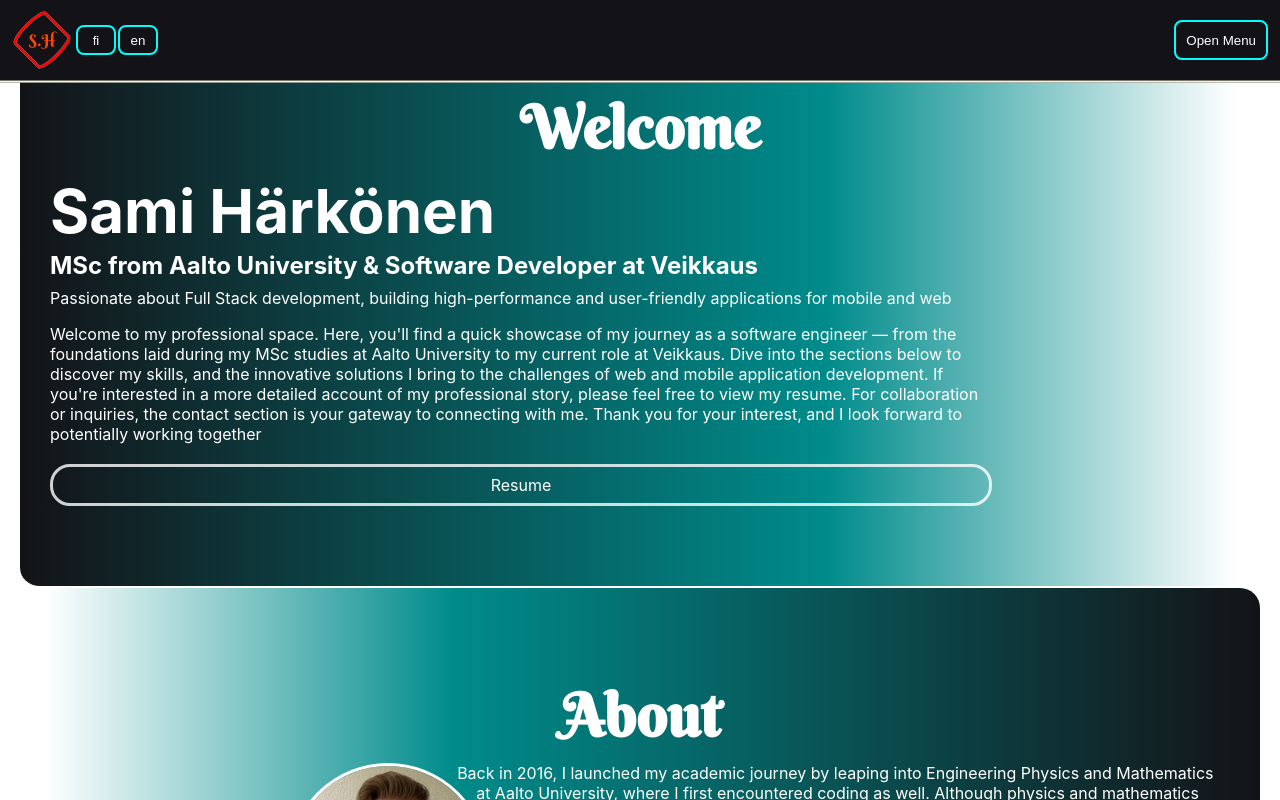
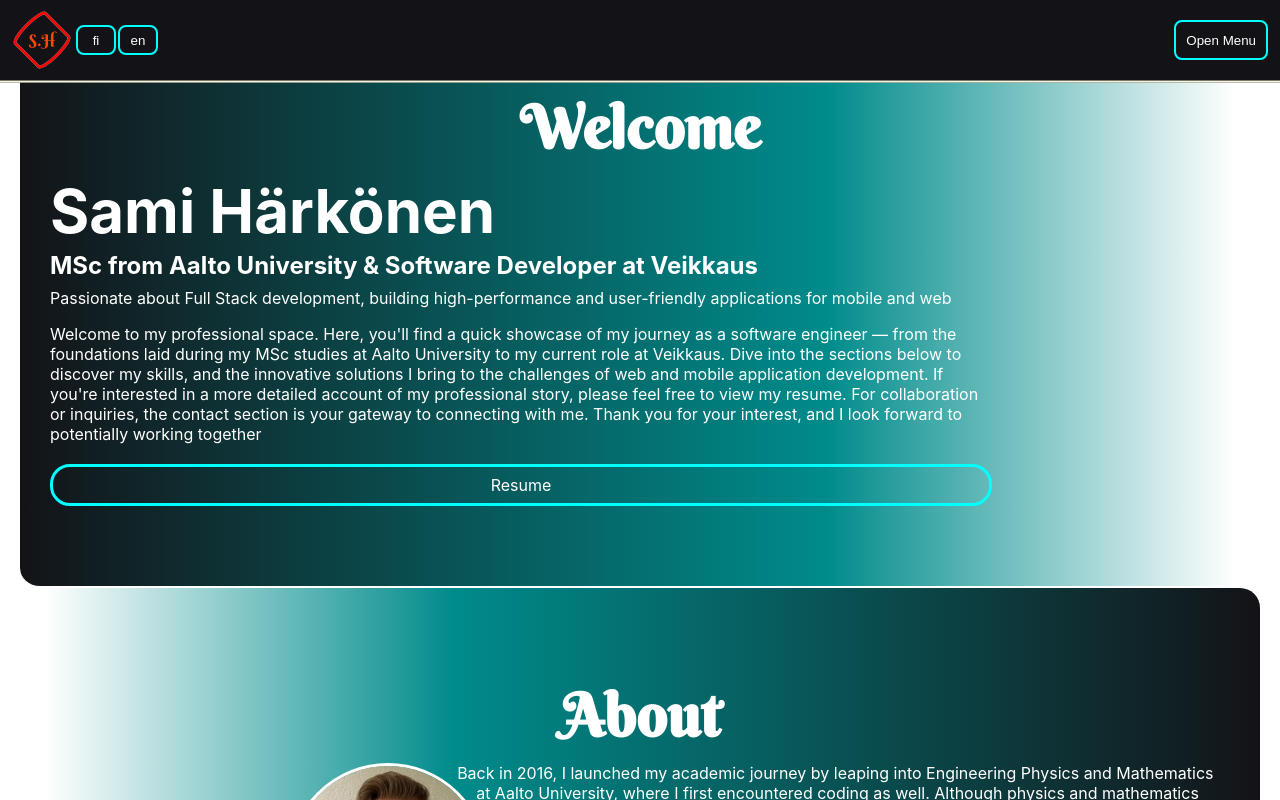
Before and after one commit to SamkHarks/My-page, a React (Create React App) app: page / in a window 1280 px wide. In both pictures the pointer is over the link "Resume". Shown: the top 800 px of the page. Built offline with nearby package versions, Linux system fonts and the light colour scheme.

Commit message:
add hover

```diff
--- a/src/components/sections/home/Home.module.css
+++ b/src/components/sections/home/Home.module.css
@@ -42,5 +42,9 @@
         border-radius: 20px;
         border: 3px solid rgba(255,255,255,0.8);
         cursor: pointer;
+
+        &:hover {
+            border-color: var(--color-cyan-secondary);
+        }
     }
 }
```
